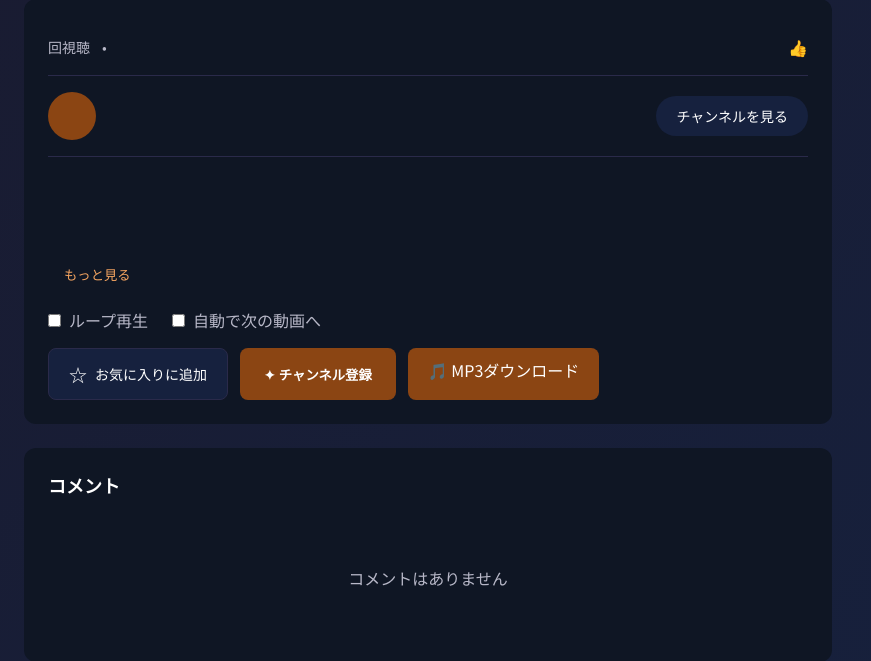
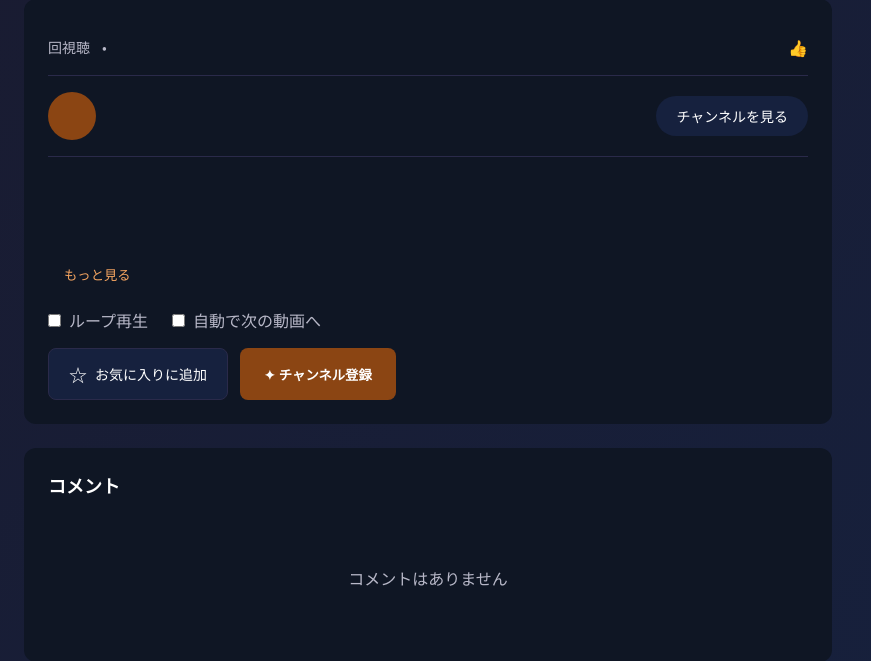
Before and after one commit to banana-coco/choco-tube, a Flask app: page /watch?v=dQw4w9WgXcQ in a window 1280 px wide. Shown: the part 630-1291 px from the top of the page, without its empty margins (0-871 px from the left). Run offline with Flask 2, Linux system fonts and the light colour scheme; the visitor is signed in with stand-in values (Sample User, id 1); data that the repository does not hold is empty; some libraries are stand-ins or nearby versions.

Commit message:
Update watch.html

```diff
--- a/templates/watch.html
+++ b/templates/watch.html
@@ -165,9 +165,6 @@
                 <button class="subscribe-btn" id="subscribeChannelBtn" data-channel-id="{{ video.authorId }}" data-channel-name="{{ video.author }}">
                     <span class="subscribe-icon">✦</span> チャンネル登録
                 </button>
-                <a href="/api/download-mp3/{{ video_id }}" download class="download-btn audio-btn">
-                    🎵 MP3ダウンロード
-                </a>
                 {% if video.videoUrls and video.videoUrls[0] %}
                 <a href="{{ video.videoUrls[0] }}" download="{{ video.title }}" class="download-btn">
                     ⬇️ ビデオダウンロード
```
